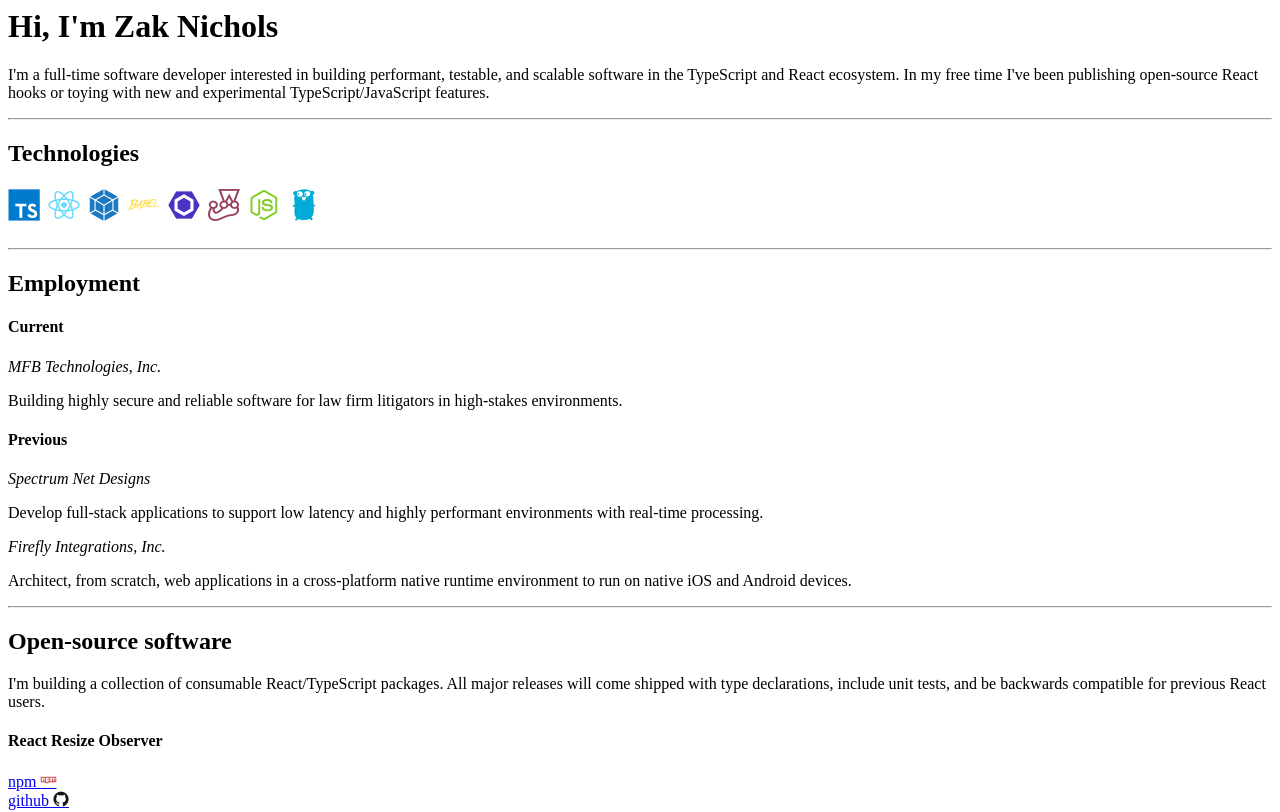
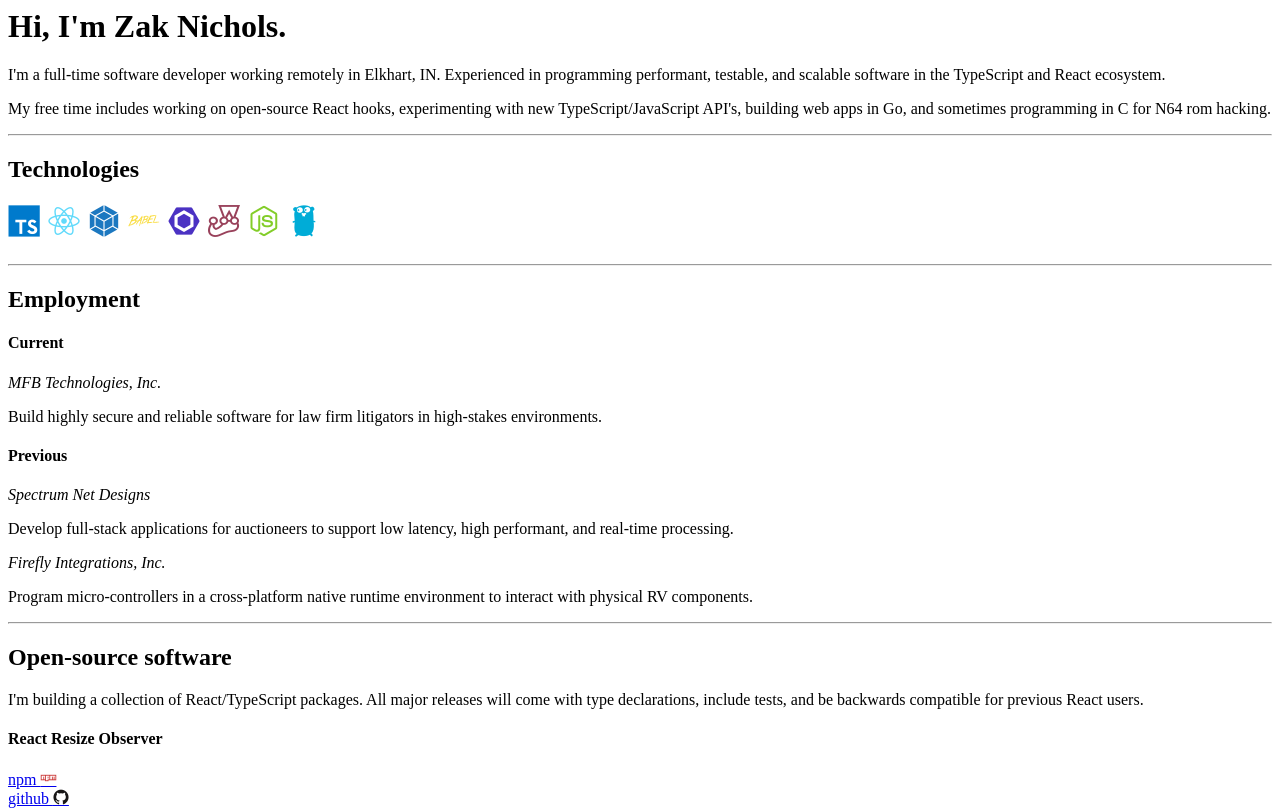
Before and after one commit to zakarynichols/zaknichols.com, a website: page index.html in a window 1280 px wide. Shown: the top 812 px of the page. Drawn offline with nearby package versions, Linux system fonts and the light colour scheme.

Commit message:
update text

```diff
--- a/index.html
+++ b/index.html
@@ -11,13 +11,17 @@
     <title>Zak Nichols | Portfolio</title>
   </head>
   <body>
-    <h1>Hi, I'm Zak Nichols</h1>
+    <h1>Hi, I'm Zak Nichols.</h1>
 
     <p>
-      I'm a full-time software developer interested in building performant,
-      testable, and scalable software in the TypeScript and React ecosystem. In
-      my free time I've been publishing open-source React hooks or toying with
-      new and experimental TypeScript/JavaScript features.
+      I'm a full-time software developer working remotely in Elkhart, IN.
+      Experienced in programming performant, testable, and scalable software in
+      the TypeScript and React ecosystem.
+    </p>
+    <p>
+      My free time includes working on open-source React hooks, experimenting
+      with new TypeScript/JavaScript API's, building web apps in Go, and
+      sometimes programming in C for N64 rom hacking.
     </p>
 
     <hr />
@@ -40,21 +44,21 @@
     <h4>Current</h4>
     <i>MFB Technologies, Inc.</i>
     <p>
-      Building highly secure and reliable software for law firm litigators in
+      Build highly secure and reliable software for law firm litigators in
       high-stakes environments.
     </p>
 
     <h4>Previous</h4>
     <i>Spectrum Net Designs</i>
     <p>
-      Develop full-stack applications to support low latency and highly
-      performant environments with real-time processing.
+      Develop full-stack applications for auctioneers to support low latency,
+      high performant, and real-time processing.
     </p>
 
     <i>Firefly Integrations, Inc.</i>
     <p>
-      Architect, from scratch, web applications in a cross-platform native
-      runtime environment to run on native iOS and Android devices.
+      Program micro-controllers in a cross-platform native runtime environment
+      to interact with physical RV components.
     </p>
 
     <hr />
@@ -62,9 +66,9 @@
     <h2>Open-source software</h2>
 
     <p>
-      I'm building a collection of consumable React/TypeScript packages. All
-      major releases will come shipped with type declarations, include unit
-      tests, and be backwards compatible for previous React users.
+      I'm building a collection of React/TypeScript packages. All major releases
+      will come with type declarations, include tests, and be backwards
+      compatible for previous React users.
     </p>
 
     <h4>React Resize Observer</h4>
```
